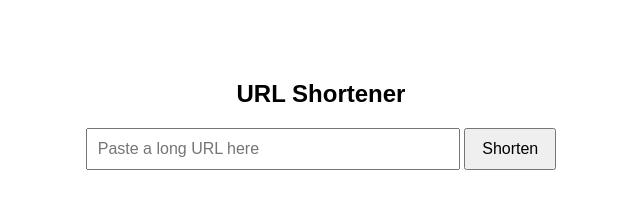
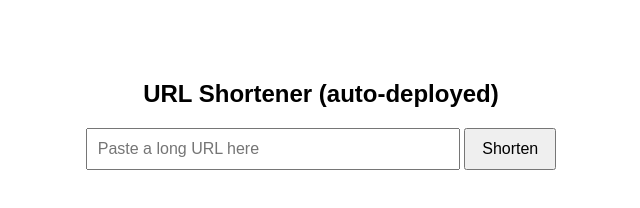
Before and after one commit to lockedin-fresh/urlshortener, a plain HTML site: page app/frontend/index.html in a window 1280 px wide. Shown: the whole page, without its empty margins (319-959 px from the left). Drawn offline with Linux system fonts and the light colour scheme.

Commit message:
Test CI/CD: update heading

```diff
--- a/app/frontend/index.html
+++ b/app/frontend/index.html
@@ -30,7 +30,7 @@
   </style>
 </head>
 <body>
-  <h2>URL Shortener</h2>
+  <h2>URL Shortener (auto-deployed)</h2>
   <input type="text" id="longUrl" placeholder="Paste a long URL here">
   <button onclick="shortenUrl()">Shorten</button>
   <div id="result"></div>
```
